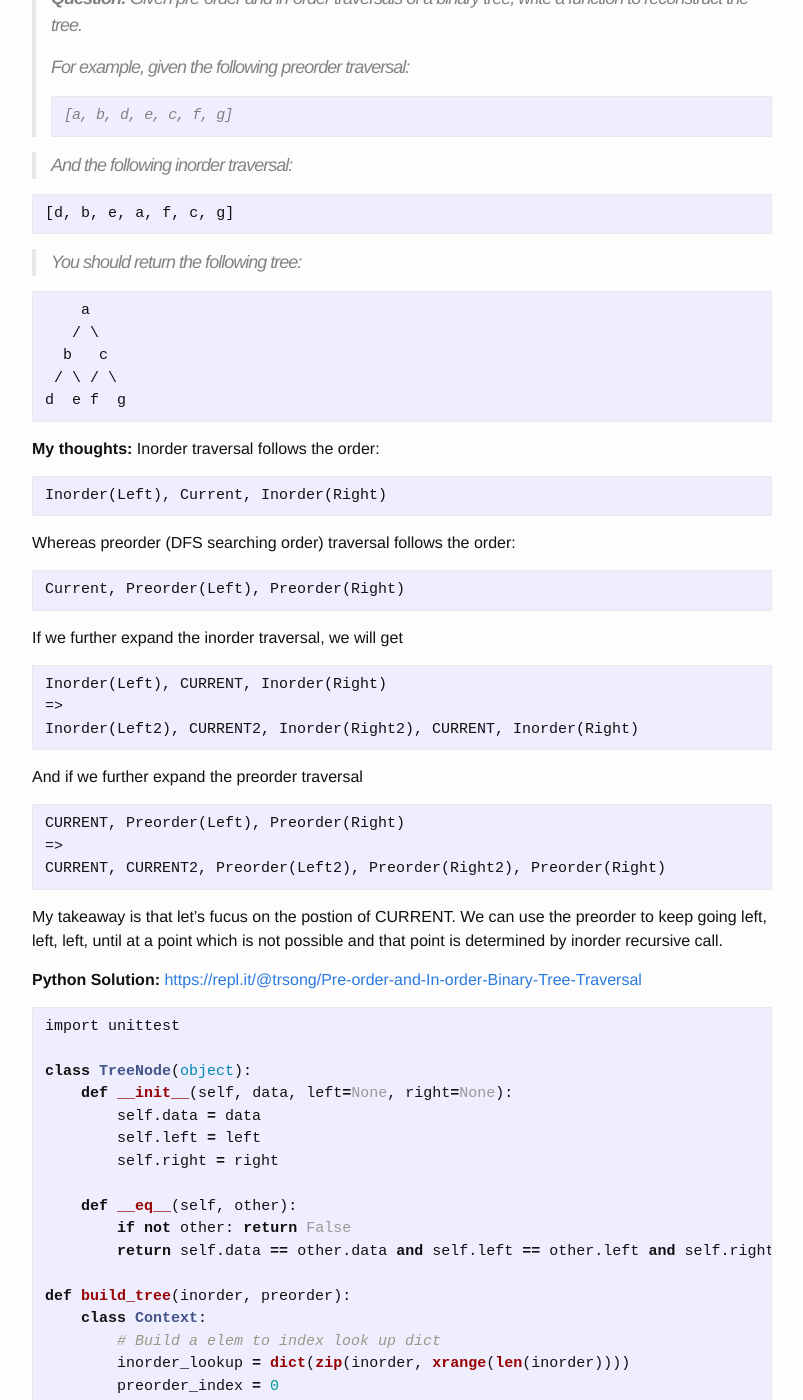
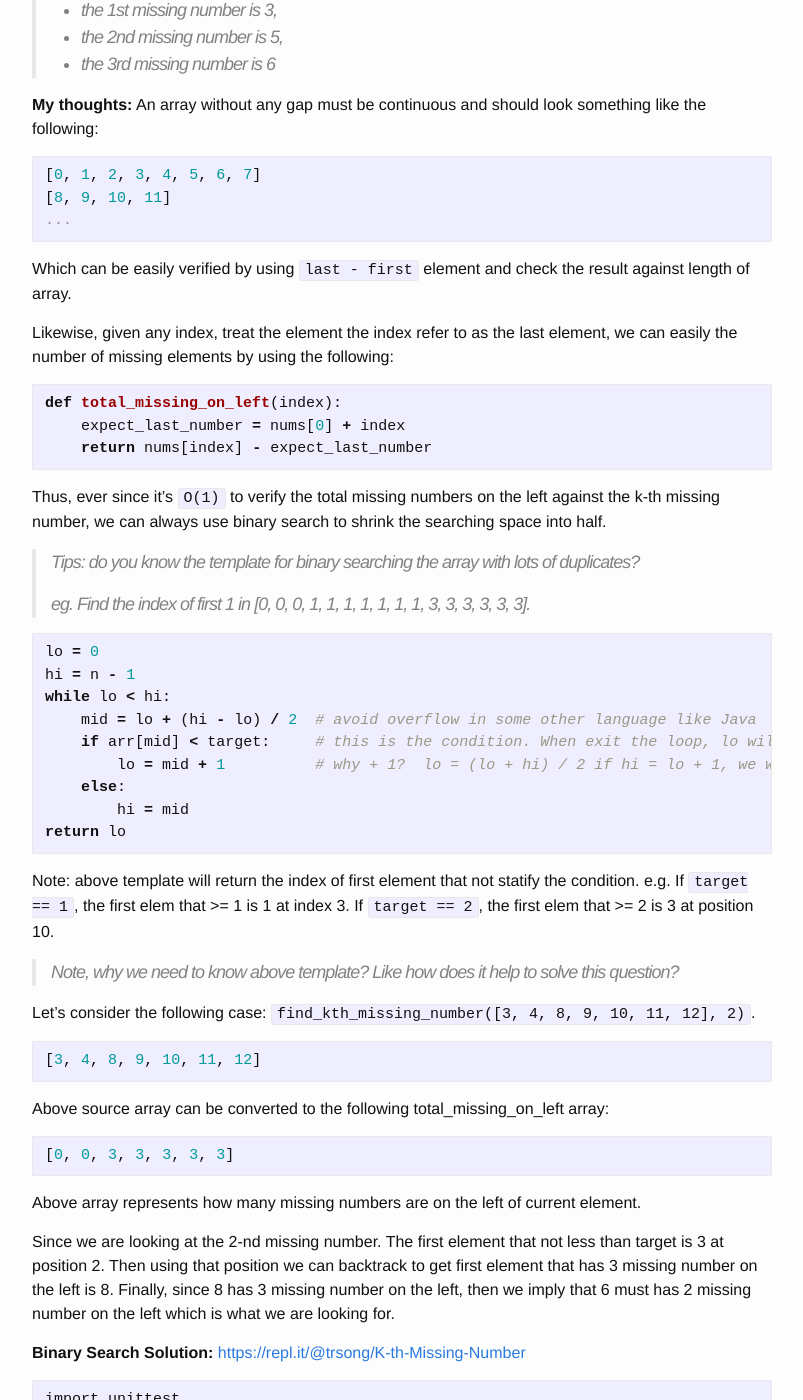
Before and after one commit to trsong/trsong.github.io, a Jekyll site: the page built from _posts/2019-04-30-DailyQuestions.md, in a window 1280 px wide and 1400 px high, scrolled down 1632 px. Shown: the whole window, without its empty margins (238-1041 px from the left). Built offline with Jekyll 4.4.1, drawn with Linux system fonts in a browser that asks for light colours; some of the changed text lies outside the part shown.

Commit message:
Add answer to May30 Question

````diff
--- a/_posts/2019-04-30-DailyQuestions.md
+++ b/_posts/2019-04-30-DailyQuestions.md
@@ -137,12 +138,122 @@ The output can be any random permutation of the input such that all permutation
 > - the 2nd missing number is 5,
 > - the 3rd missing number is 6
 
+**My thoughts:** An array without any gap must be continuous and should look something like the following:
+
+```py
+[0, 1, 2, 3, 4, 5, 6, 7]
+[8, 9, 10, 11]
+...
+```
+
+Which can be easily verified by using `last - first` element and check the result against length of array.
+
+Likewise, given any index, treat the element the index refer to as the last element, we can easily the number of missing elements by using the following:
+
+```py
+def total_missing_on_left(index):
+    expect_last_number = nums[0] + index
+    return nums[index] - expect_last_number
+```
+
+Thus, ever since it's `O(1)` to verify the total missing numbers on the left against the k-th missing number, we can always use binary search to shrink the searching space into half.
+
+> Tips: do you know the template for binary searching the array with lots of duplicates?
+>
+> eg. Find the index of first 1 in [0, 0, 0, 1, 1, 1, 1, 1, 1, 1, 3, 3, 3, 3, 3, 3].
+
+```py
+lo = 0
+hi = n - 1
+while lo < hi:
+    mid = lo + (hi - lo) / 2  # avoid overflow in some other language like Java
+    if arr[mid] < target:     # this is the condition. When exit the loop, lo will stop at first element that not statify the condition
+        lo = mid + 1          # why + 1?  lo = (lo + hi) / 2 if hi = lo + 1, we will have lo = (2 * lo + 1) / 2 == lo
+    else:
+        hi = mid
+return lo
+```
+
+Note: above template will return the index of first element that not statify the condition. e.g. If `target == 1`, the first elem that >= 1 is 1 at index 3. If `target == 2`, the first elem that >= 2 is 3 at position 10.
+
+> Note, why we need to know above template? Like how does it help to solve this question?
+
+Let's consider the following case:  `find_kth_missing_number([3, 4, 8, 9, 10, 11, 12], 2)`.
+
+```py
+[3, 4, 8, 9, 10, 11, 12]
+```
+
+Above source array can be converted to the following total_missing_on_left array:
+
+```py
+[0, 0, 3, 3, 3, 3, 3]
+```
+
+Above array represents how many missing numbers are on the left of current element.
+
+Since we are looking at the 2-nd missing number. The first element that not less than target is 3 at position 2. Then using that position we can backtrack to get first element that has 3 missing number on the left is 8. Finally, since 8 has 3 missing number on the left, then we imply that 6 must has 2 missing number on the left which is what we are looking for.
+
+**Binary Search Solution:** [https://repl.it/@trsong/K-th-Missing-Number](https://repl.it/@trsong/K-th-Missing-Number)
+```py
+import unittest
+
+def find_kth_missing_number(nums, k):
+    if not nums or k <= 0: return None
+    def total_missing_on_left(index):
+        expect_last_number = nums[0] + index
+        return nums[index] - expect_last_number
+    n = len(nums)
+    # just imigine all missing number will form an array with index 1..total_missing_number
+    if k > total_missing_on_left(n-1): return None
+    lo = 0
+    hi = n - 1
+    while lo < hi:
+        mid = lo + (hi - lo) / 2
+        if total_missing_on_left(mid) < k :
+            lo = mid + 1
+        else:
+            hi = mid
+    delta = total_missing_on_left(lo) - k
+    return nums[lo] - 1 - delta
+
+
+class FindKthMissingNumberSpec(unittest.TestCase):
+    def test_empty_source(self):
+        self.assertIsNone(find_kth_missing_number([], 0))
+        self.assertIsNone(find_kth_missing_number([], 1))
+
+    def test_missing_number_not_exists(self):
+        self.assertIsNone(find_kth_missing_number([1, 2, 3], 0))
+        self.assertIsNone(find_kth_missing_number([1, 2, 3], 1))
+        self.assertIsNone(find_kth_missing_number([1, 3], 2))
+
+    def test_one_gap_in_source(self):
+        self.assertEqual(find_kth_missing_number([3, 4, 8, 9, 10, 11, 12], 1), 5)
+        self.assertEqual(find_kth_missing_number([3, 4, 8, 9, 10, 11, 12], 2), 6)
+        self.assertEqual(find_kth_missing_number([3, 4, 8, 9, 10, 11, 12], 3), 7)
+        self.assertEqual(find_kth_missing_number([3, 6, 7], 1), 4)
+        self.assertEqual(find_kth_missing_number([3, 6, 7], 2), 5)
+
+    def test_multiple_gap_in_source(self):
+        sample_case = [2,4,7,8,9,15]
+        self.assertEqual(find_kth_missing_number(sample_case, 1), 3)
+        self.assertEqual(find_kth_missing_number(sample_case, 2), 5)
+        self.assertEqual(find_kth_missing_number(sample_case, 3), 6)
+        self.assertEqual(find_kth_missing_number(sample_case, 4), 10)
+        self.assertEqual(find_kth_missing_number(sample_case, 5), 11)
+
+
+if __name__ == '__main__':
+    unittest.main(exit=False)
+```
+
 ### 🎂 May 29, 2019 \[Medium\] Pre-order & In-order Binary Tree Traversal
 ---
 > **Question:** Given pre-order and in-order traversals of a binary tree, write a function to reconstruct the tree.
 >
 > For example, given the following preorder traversal:
->
+
 ```py
 [a, b, d, e, c, f, g]
 ```
````
Also changed, not shown: other parts of _posts/2019-04-30-DailyQuestions.md (+3 -2 lines).
